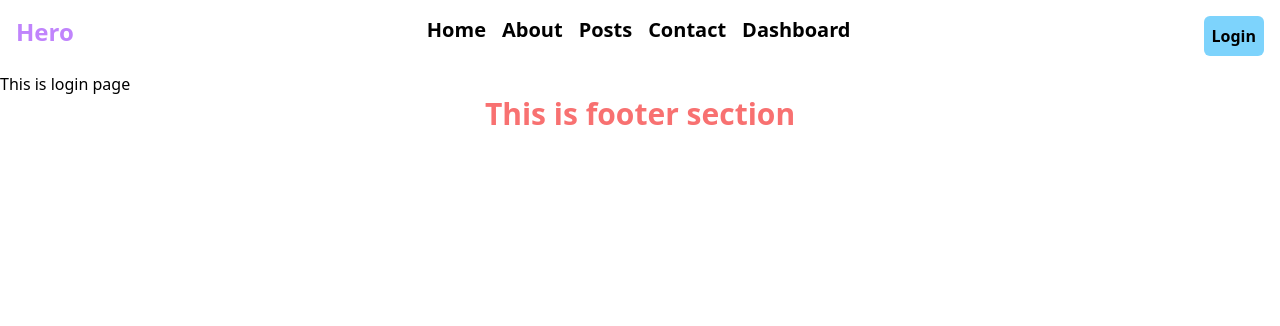
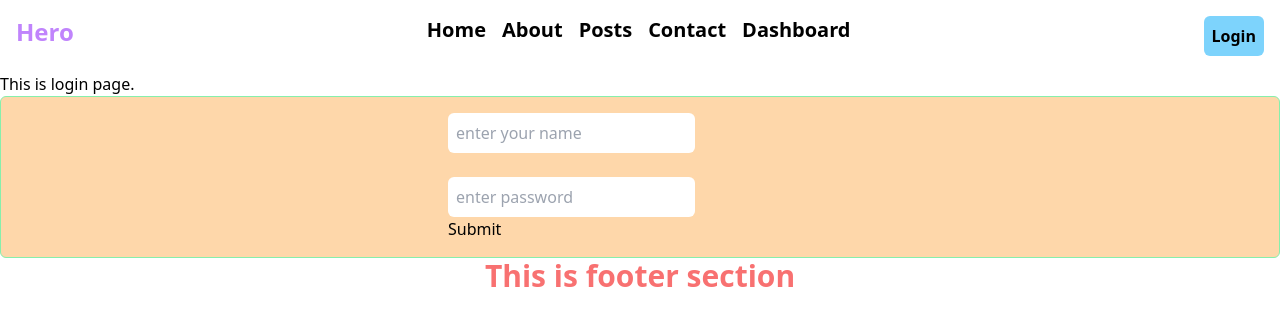
Before and after one commit to Nazrul144/next-js-data-fetching, a Next.js app: page /login in a window 1280 px wide. Shown: the top 326 px of the page. Built offline with nearby package versions, Linux system fonts and the light colour scheme.

Commit message:
Implemented Middleware

```diff
--- a/src/app/(auth)/login/page.jsx
+++ b/src/app/(auth)/login/page.jsx
@@ -1,9 +1,10 @@
+import Login from '@/components/Login';
 import React from 'react';
 
 const LoginPage = () => {
     return (
         <div>
-            <h1>This is login page</h1>
+            <Login/>
         </div>
     );
 }
--- a/src/app/posts/[id]/page.jsx
+++ b/src/app/posts/[id]/page.jsx
@@ -1,9 +1,16 @@
+
+import PostData from '@/getData/postData';
 import React from 'react';
 
-const DetailsPage = () => {
+const DetailsPage = async({params}) => {
+    const posts = await PostData()
+    const singlePost = posts.find((post=> post.id === Number(params.id)))
     return (
-        <div>
-            <h1>Details page</h1>
+        <div className='bg-gray-300 rounded-md'>
+         <h1>Name:{singlePost.name}</h1>
+         <h1>Email:{singlePost.email}</h1>
+         <h1>Street:{singlePost.address.street}</h1>
+         <h1>City:{singlePost.address.city}</h1>
         </div>
     );
 }
--- /dev/null
+++ b/src/components/Login.jsx
@@ -0,0 +1,18 @@
+import React from 'react';
+
+const Login = () => {
+    return (
+        <div>
+            <h1>This is login page.</h1>
+            <div className='border border-green-300 rounded-md p-4 bg-orange-200'>
+                <form className='w-96 mx-auto'>
+                    <input className='rounded-md p-2' type="text" placeholder='enter your name' /><br /><br />
+                    <input className='rounded-md p-2' type="password" placeholder='enter password' /><br />
+                    <input type="submit" value="Submit" />
+                </form>
+            </div>
+        </div>
+    );
+}
+
+export default Login;
--- a/src/components/Navbar.jsx
+++ b/src/components/Navbar.jsx
@@ -30,7 +30,6 @@ const Navbar = () => {
     ]
 
 
-
     return (
         <div>
             <nav className='flex justify-between p-4'>
@@ -40,7 +39,7 @@ const Navbar = () => {
                         links.map((link => <Link className={`${pathName == link.path? "text-green-400" : ""}`} href={link.path} key={link.path}>{link.title}</Link>))
                     }
                 </ul>
-                <button className='font-bold bg-sky-300 rounded-md p-2'><Link href={'#'}>Login</Link></button>
+                <button className='font-bold bg-sky-300 rounded-md p-2'><Link href={'/login'}>Login</Link></button>
             </nav>
         </div>
     );
--- a/src/components/Posts.jsx
+++ b/src/components/Posts.jsx
@@ -10,7 +10,7 @@ const Posts = async() => {
            <div className='grid grid-cols-4 gap-6 shadow-md'>
             {
                 posts?.map((post=>(
-                    <div className='bg-orange-400 rounded-md p-4'>
+                    <div className='bg-orange-400 rounded-md p-4' key={post.id}>
                         <h1>Name:{post.name}</h1>
                         <h1>Email:{post.email}</h1>
                         <h1>Address:{post.address.street}</h1>
```
Also changed, not shown: src/middleware.js (added, +16 -0 lines).
